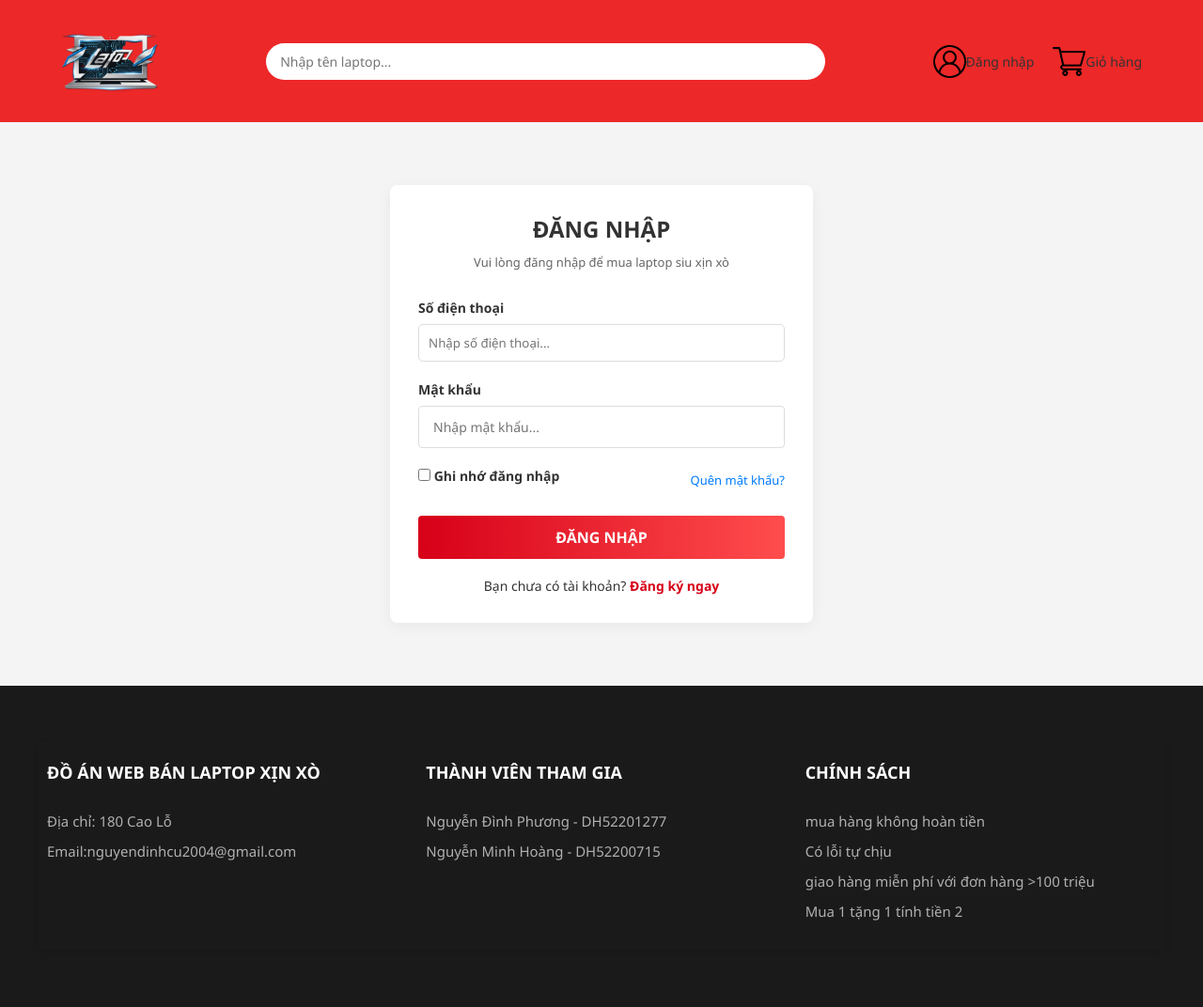
After one commit to DPSgion/WebBanLapTop_THWeb, a PHP site: page /pages/dangnhap.php in a window 1280 px wide. The commit adds this page. Shown: the whole page at 94% size. Run offline with PHP 8.4, Linux system fonts and the light colour scheme.

Commit message:
Thêm giao diện trang đăng ký và đăng nhập

```diff
--- a/project/assets/css/style.css
+++ b/project/assets/css/style.css
@@ -1134,3 +1134,121 @@ img {
     from { transform: translateY(-50px); opacity: 0; }
     to { transform: translateY(0); opacity: 1; }
 }
+
+
+/* ======================== */
+/* ------Đăng nhập */
+/* ======================== */
+/* --- TRANG ĐĂNG NHẬP --- */
+.login-page-wrapper {
+    background-color: #f4f4f4; /* Nền xám nhạt cho toàn trang */
+    min-height: 600px;         /* Đảm bảo chiều cao tối thiểu */
+    display: flex;
+    align-items: center;
+    justify-content: center;
+    padding: 40px 15px;
+}
+
+/* Khung chứa form (Card) */
+.login-card {
+    background: white;
+    width: 100%;
+    max-width: 450px;          /* Độ rộng tối đa */
+    padding: 30px;
+    border-radius: 8px;
+    box-shadow: 0 4px 15px rgba(0,0,0,0.05);
+}
+
+.login-header h3 {
+    font-size: 24px;
+    color: #333;
+    margin-bottom: 10px;
+    text-align: center;
+    font-weight: bold;
+    text-transform: uppercase;
+}
+
+.login-header p {
+    font-size: 13px;
+    color: #666;
+    text-align: center;
+    margin-bottom: 30px;
+}
+
+/* Các ô nhập liệu */
+.login-form .form-group {
+    margin-bottom: 20px;
+}
+
+.login-form label {
+    display: block;
+    margin-bottom: 8px;
+    font-weight: 600;
+    font-size: 14px;
+    color: #333;
+}
+
+.login-form input[type="text"],
+.login-form input[type="password"] {
+    width: 100%;
+    padding: 12px 15px;
+    border: 1px solid #ddd;
+    border-radius: 4px;
+    font-size: 14px;
+    transition: 0.2s;
+    outline: none;
+}
+
+.login-form input:focus {
+    border-color: #d70018; /* Viền đỏ khi click vào */
+    box-shadow: 0 0 0 3px rgba(215, 0, 24, 0.1);
+}
+
+/* Tùy chọn nhớ mật khẩu & Quên pass */
+.form-options {
+    display: flex;
+    justify-content: space-between;
+    align-items: center;
+    margin-bottom: 25px;
+    font-size: 13px;
+}
+
+.forgot-password {
+    color: #007bff;
+    text-decoration: none;
+}
+.forgot-password:hover { text-decoration: underline; }
+
+/* Nút Đăng nhập to */
+.btn-login-submit {
+    width: 100%;
+    background: linear-gradient(to right, #d70018, #ff4d4d);
+    color: white;
+    padding: 12px;
+    border: none;
+    border-radius: 4px;
+    font-size: 16px;
+    font-weight: bold;
+    cursor: pointer;
+    text-transform: uppercase;
+    transition: 0.2s;
+}
+
+.btn-login-submit:hover {
+    background: #b30012;
+    box-shadow: 0 4px 10px rgba(215, 0, 24, 0.3);
+}
+
+
+
+/* Link đăng ký */
+.register-link {
+    text-align: center;
+    font-size: 14px;
+}
+.register-link a {
+    color: #d70018;
+    font-weight: bold;
+    text-decoration: none;
+}
+.register-link a:hover { text-decoration: underline; }
--- a/project/includes/header.php
+++ b/project/includes/header.php
@@ -13,12 +13,14 @@
         <li>
           <input type="search"
                  class="header-bar-search"
-                 placeholder="Nhập tên điện thoại, máy tính...">
+                 placeholder="Nhập tên laptop...">
         </li>
 
         <li>
-          <img src="<?php echo $path; ?>/assets/images/user.png" alt="">
-          Đăng nhập
+          <a href="<?php echo $path; ?>/pages/dangnhap.php">
+            <img src="<?php echo $path; ?>/assets/images/user.png" alt="">
+            Đăng nhập
+          </a>
         </li>
 
         <li>
--- /dev/null
+++ b/project/pages/dangnhap.php
@@ -0,0 +1,46 @@
+<?php
+// Khai báo biến path để tránh lỗi đường dẫn (nếu bạn đã áp dụng cách fix ở câu trước)
+$path = "..";
+include "../includes/header.php";
+?>
+
+<div class="login-page-wrapper">
+    <div class="login-card">
+        <div class="login-header">
+            <h3>Đăng nhập</h3>
+            <p>Vui lòng đăng nhập để mua laptop siu xịn xò</p>
+        </div>
+
+        <form action="xuly_dangnhap.php" method="POST" class="login-form">
+            <div class="form-group">
+                <label for="username">Số điện thoại</label>
+                <input type="tel" id="username" name="username" placeholder="Nhập số điện thoại... "
+                     pattern="[0-9]{10,11}" title="Sai định dạng số điện thoại" required>
+            </div>
+
+            <div class="form-group">
+                <label for="password">Mật khẩu</label>
+                <input type="password" id="password" name="password" placeholder="Nhập mật khẩu..." required>
+            </div>
+
+            <div class="form-options">
+                <label class="remember-me">
+                    <input type="checkbox" name="remember"> Ghi nhớ đăng nhập
+                </label>
+                <a href="#" class="forgot-password">Quên mật khẩu?</a>
+            </div>
+
+            <button type="submit" class="btn-login-submit">ĐĂNG NHẬP</button>
+        </form>
+
+
+        <br>
+        <div class="register-link">
+            Bạn chưa có tài khoản? <a href="dangky.php">Đăng ký ngay</a>
+        </div>
+    </div>
+</div>
+
+<?php
+include "../includes/footer.php";
+?>
```
Also changed, not shown: project/pages/dangky.php (added, +56 -0 lines).
